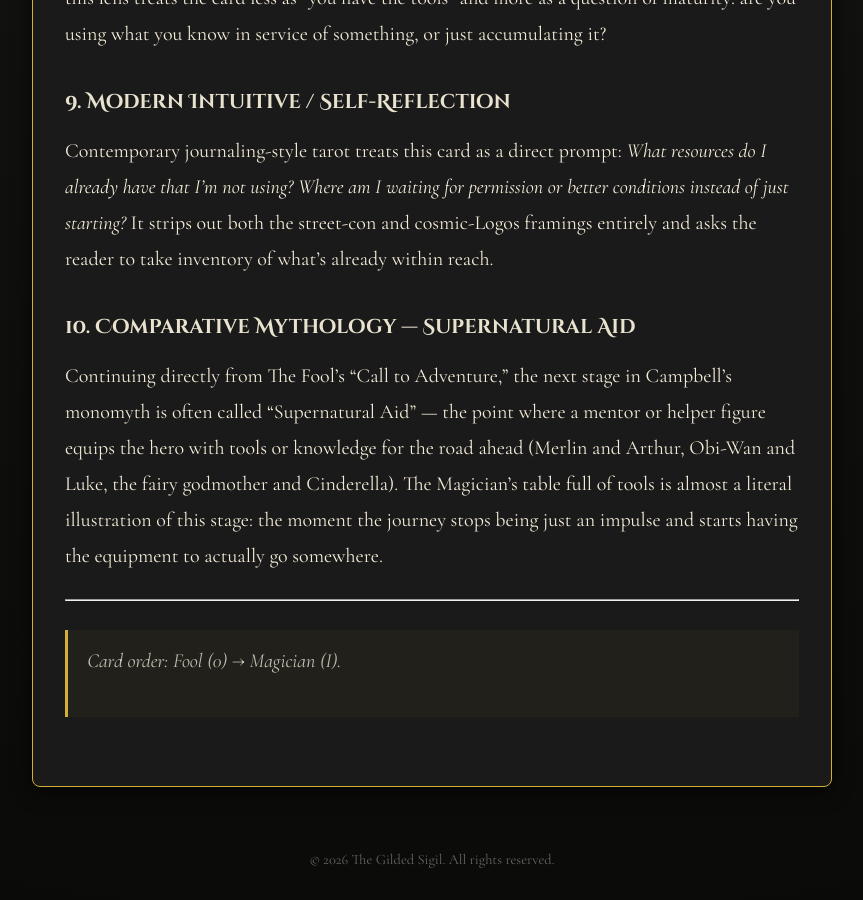
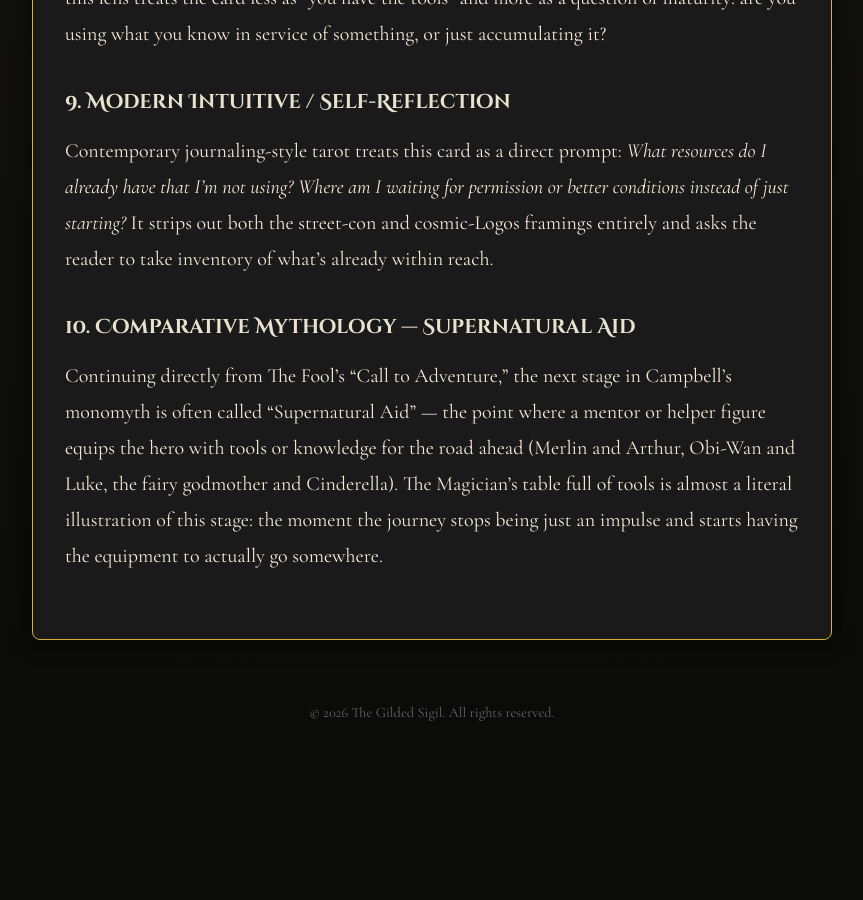
Before and after one commit to maf187/the-gilded-sigil, a Jekyll site: the page built from _posts/2026-08-28-the-magician:-10-different-ways-to-interpret-it.md, in a window 1280 px wide and 900 px high, scrolled down 3306 px. Shown: the whole window, without its empty margins (208-1071 px from the left). Built offline with Jekyll 4.4.1, drawn with Linux system fonts in a browser that asks for light colours; after the commit the page ends 4059 px from its top, so only the background shows below that.

Commit message:
Remove card order notation from the magician post
Removed unnecessary card order notation from the section on Comparative Mythology.

```diff
--- a/_posts/2026-08-28-the-magician:-10-different-ways-to-interpret-it.md
+++ b/_posts/2026-08-28-the-magician:-10-different-ways-to-interpret-it.md
@@ -52,7 +52,3 @@ Contemporary journaling-style tarot treats this card as a direct prompt: *What r
 ### 10. Comparative Mythology — Supernatural Aid
 
 Continuing directly from The Fool's "Call to Adventure," the next stage in Campbell's monomyth is often called "Supernatural Aid" — the point where a mentor or helper figure equips the hero with tools or knowledge for the road ahead (Merlin and Arthur, Obi-Wan and Luke, the fairy godmother and Cinderella). The Magician's table full of tools is almost a literal illustration of this stage: the moment the journey stops being just an impulse and starts having the equipment to actually go somewhere.
-
----
-
-> *Card order: Fool (0) → Magician (I).*
```
